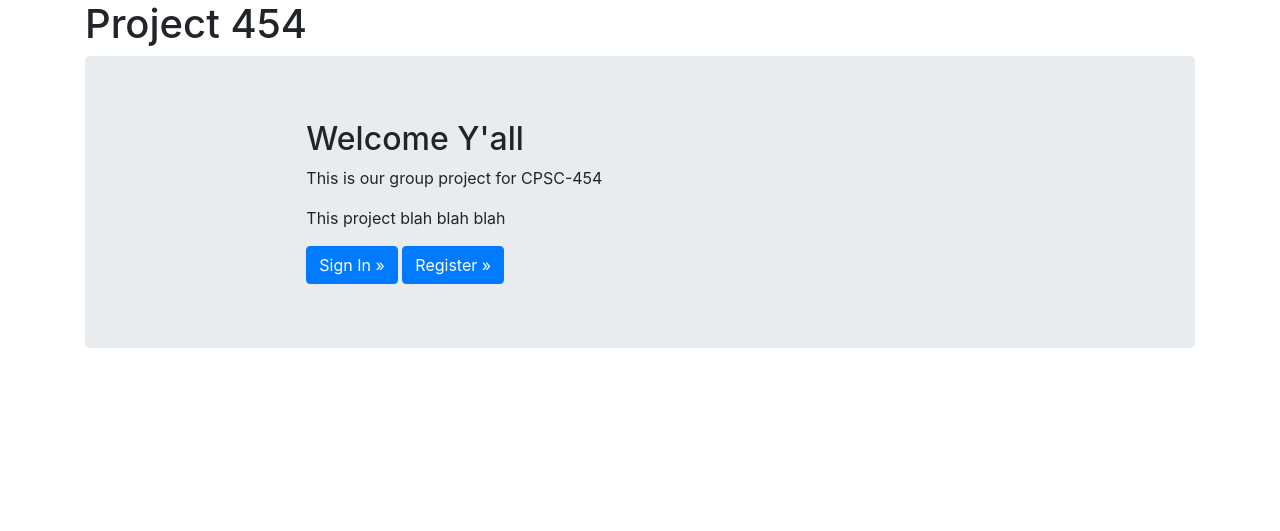
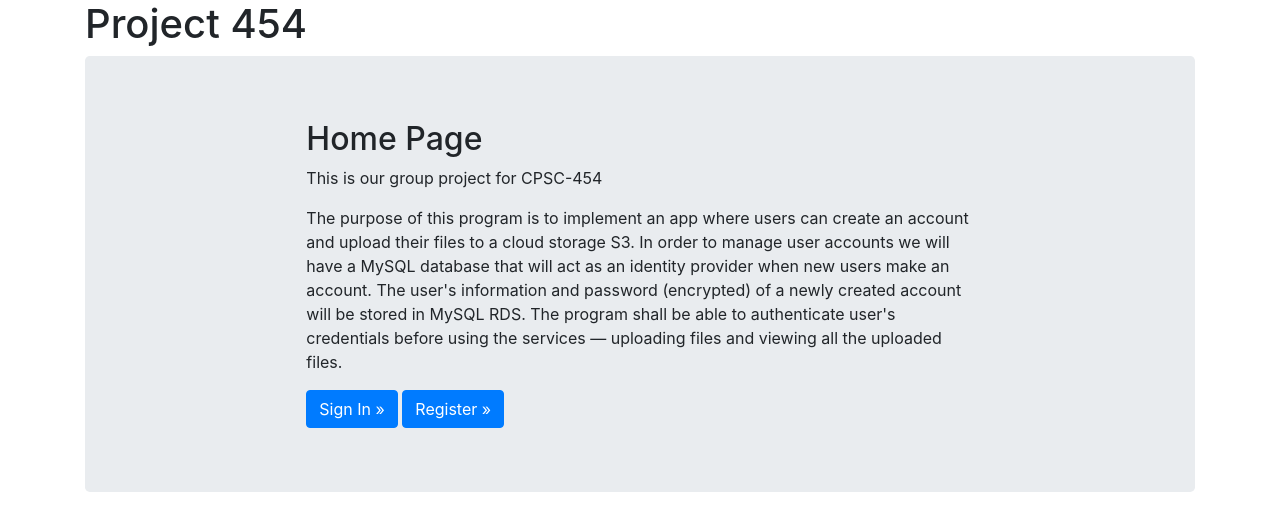
Before and after one commit to ktruong29/File-Upload, a Flask app: page / in a window 1280 px wide. Shown: the part 56-587 px from the top of the page. Run offline with Flask 2, Linux system fonts and the light colour scheme.

Commit message:
added more words

```diff
--- a/templates/home.html
+++ b/templates/home.html
@@ -10,9 +10,15 @@
 <main role="main">
 <div class="jumbotron">
   <div class="col-sm-8 mx-auto">
-    <h2>Welcome Y'all</h2>
+    <h2>Home Page</h2>
     <p>This is our group project for CPSC-454</p>
-    <p>This project blah blah blah</p>
+    <p>The purpose of this program is to implement an app where users can create an
+  account and upload their files to a cloud storage S3. In order to manage
+  user accounts we will have a MySQL database that will act as an identity provider
+  when new users make an account. The user's information and password (encrypted)
+  of a newly created account will be stored in MySQL RDS. The program shall be able
+  to authenticate user's credentials before using the services — uploading files
+  and viewing all the uploaded files.</p>
     <a class="btn btn-primary" href="/login" role="button">Sign In &raquo;</a>
     <a class="btn btn-primary" href="/register" role="button">Register &raquo;</a>
   </div>
```
